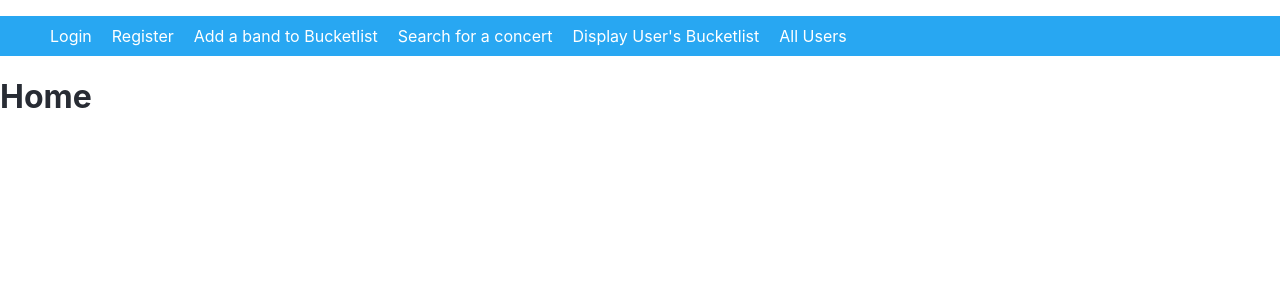
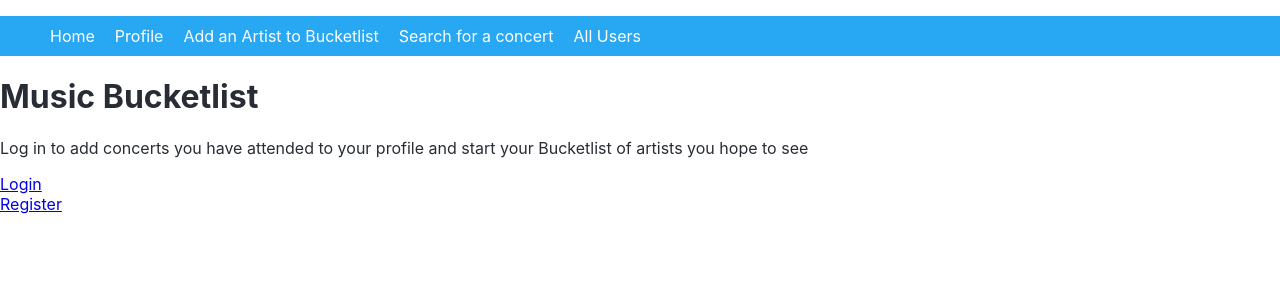
Before and after one commit to thejacobian/project-3-react, a React (Create React App) app: page / in a window 1280 px wide. Shown: the top 300 px of the page. Built offline with nearby package versions, Linux system fonts and the light colour scheme.

Commit message:
updated home page and nav

```diff
--- a/src/App.css
+++ b/src/App.css
@@ -54,12 +54,12 @@ header ul li {
 }
 
 
-a {
+header a {
   color: #FFFFFF;
   text-decoration: none;
 }
 
-a:hover {
+header a:hover {
   color: #EAEAEA;
 }
 
--- a/src/App.js
+++ b/src/App.js
@@ -24,6 +24,7 @@ function App() {
         <Route exact path="/user/search" component={ SearchArtists } />
         <Route exact path="/user" component={ User } />
         <Route exact path="/user/allUsers" component={ UserList } />
+        <Route exact path="user/:id" component={ User } />
       </Switch>
     </main>
   );
--- a/src/Header/index.js
+++ b/src/Header/index.js
@@ -1,15 +1,15 @@
 import React from 'react';
+import Home from '../Home'
 import { Link }from 'react-router-dom';
 
 const Header = () => {
 	return(
 		<header>
 			<ul>
-				<li><Link to='/auth/login'>Login</Link></li>
-				<li><Link to='/auth/register'>Register</Link></li>
-				<li><Link to='/user/search/'>Add a band to Bucketlist</Link></li>
+				<li><Link to='/'>Home</Link></li>
+				<li><Link to='/user'>Profile</Link></li>
+				<li><Link to='/user/search/'>Add an Artist to Bucketlist</Link></li>
 				<li><Link to='/concert/search/setlist'>Search for a concert</Link></li>
-				<li><Link to='/user'>Display User's Bucketlist</Link></li>
 				<li><Link to='/user/allUsers'>All Users</Link></li>
 			</ul>
 		</header>
--- a/src/Home/index.js
+++ b/src/Home/index.js
@@ -1,9 +1,15 @@
 import React, { Component } from 'react';
+import { Link }from 'react-router-dom';
 
 class Home extends Component{
 	render(){
 		return(
-			<h1>Home</h1>
+			<div className="home">
+				<h1>Music Bucketlist</h1>
+				<p>Log in to add concerts you have attended to your profile and start your Bucketlist of artists you hope to see</p>
+				<li><Link to='/auth/login'>Login</Link></li>
+				<li><Link to='/auth/register'>Register</Link></li>
+			</div>
 		)
 	}
 }
--- a/src/SearchSetlists/index.js
+++ b/src/SearchSetlists/index.js
@@ -33,12 +33,6 @@ class SearchSetlists extends Component {
 				searchResults: setlists.data
 			})
 			console.log(this.state);
-			this.setState({
-				searchArtist: '',
-				searchCity: '',
-				searchYear: '',
-			})
-
 		} catch (err){
 			console.log(err);
 		}
@@ -60,7 +54,10 @@ class SearchSetlists extends Component {
 			const parsedResponse = await addedConcert.json();
 			console.log(parsedResponse);
 			this.setState({
-				searchResults: null
+				searchResults: null,
+				searchArtist: '',
+				searchCity: '',
+				searchYear: ''
 			})
 
 		} catch (err){
@@ -96,9 +93,9 @@ class SearchSetlists extends Component {
 			<div className="search">
 				<h1>Search Setlists</h1>
 				<form onSubmit={this.handleSubmit}>
-					<input type="text" name="searchArtist" placeholder="Artist Name" onChange={this.handleChange}/>
-					<input type="text" name="searchCity" placeholder="City" onChange={this.handleChange}/>
-					<input type="text" name="searchYear" placeholder="Year" onChange={this.handleChange}/>
+					<input type="text" name="searchArtist" value={this.state.searchArtist} placeholder="Artist Name" onChange={this.handleChange}/>
+					<input type="text" name="searchCity" value={this.state.searchCity} placeholder="City" onChange={this.handleChange}/>
+					<input type="text" name="searchYear" value={this.state.searchYear} placeholder="Year" onChange={this.handleChange}/>
 					<button type="submit">Search</button>
 				</form>
 				<ul>
--- a/src/UserList/index.js
+++ b/src/UserList/index.js
@@ -1,5 +1,5 @@
 import React from 'react';
-
+import { Link }from 'react-router-dom';
 
 class UserList extends React.Component {
 	constructor(){
@@ -24,7 +24,7 @@ class UserList extends React.Component {
 		const userList = this.state.list.map((user) => {
 			return(
 				<li key={user._id}>
-					<span><strong>{user.username}</strong></span><br/>
+					<span><strong><Link to={`${user._id}`}>{user.username}</Link></strong></span><br/>
 					<span>{user.location}</span>
 				</li>
 			)
```
Also changed, not shown: src/Concert/index.js (added, +18 -0 lines).
